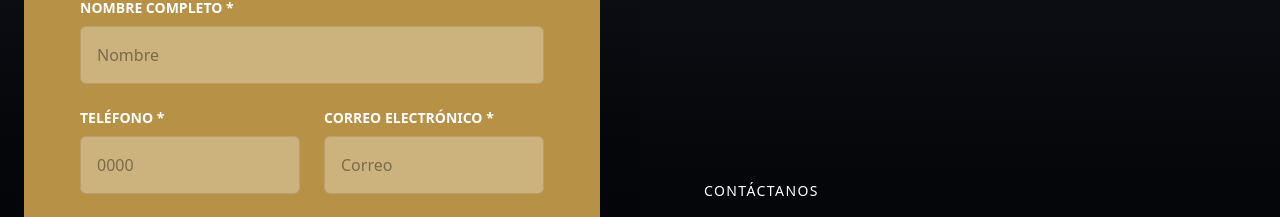
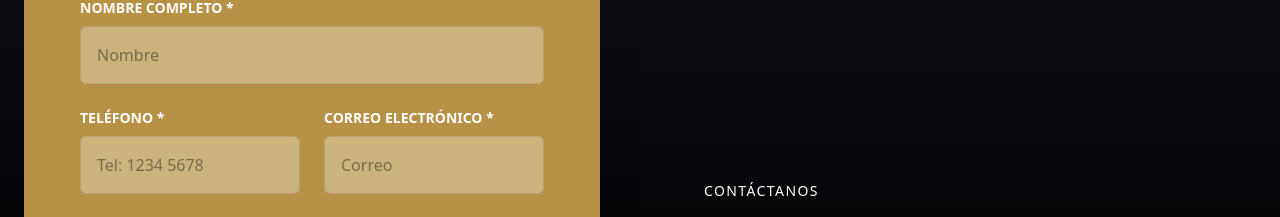
Before and after one commit to kcontrerass/seguro-seguros, a Next.js app: page /contacto in a window 1280 px wide. Shown: the part 914-1131 px from the top of the page. Built offline with nearby package versions, Linux system fonts and the light colour scheme; no server answers.

Commit message:
gradiente

```diff
--- a/app/components/contacto/ContactForm.tsx
+++ b/app/components/contacto/ContactForm.tsx
@@ -29,6 +29,9 @@ export default function ContactForm({ categories }: ContactFormProps) {
 
     const handleInputChange = (e: React.ChangeEvent<HTMLInputElement | HTMLTextAreaElement>) => {
         const { name, value } = e.target;
+
+        if (name === "phone" && !/^[\d\s]*$/.test(value)) return;
+
         setFormData(prev => ({ ...prev, [name]: value }));
         // Clear error when user types
         if (errors[name]) {
@@ -136,7 +139,7 @@ export default function ContactForm({ categories }: ContactFormProps) {
                 <div className="grid grid-cols-1 md:grid-cols-2 gap-6">
                     <Input
                         label="Teléfono *"
-                        placeholder="0000"
+                        placeholder="Tel: 1234 5678"
                         name="phone"
                         value={formData.phone}
                         onChange={handleInputChange}
--- a/app/components/layout/ProductsMenu.tsx
+++ b/app/components/layout/ProductsMenu.tsx
@@ -24,7 +24,7 @@ export default function ProductsMenu({ isOpen, onClose, items = [] }: ProductsMe
             />
 
             {/* Menu Container */}
-            <div className="relative w-full bg-gold-gradient rounded-3xl p-4 md:p-8 shadow-2xl animate-in fade-in slide-in-from-top-4 duration-300">
+            <div className="relative w-full bg-primary rounded-3xl p-4 md:p-8 shadow-2xl animate-in fade-in slide-in-from-top-4 duration-300">
 
                 {/* Close Button */}
 
```
